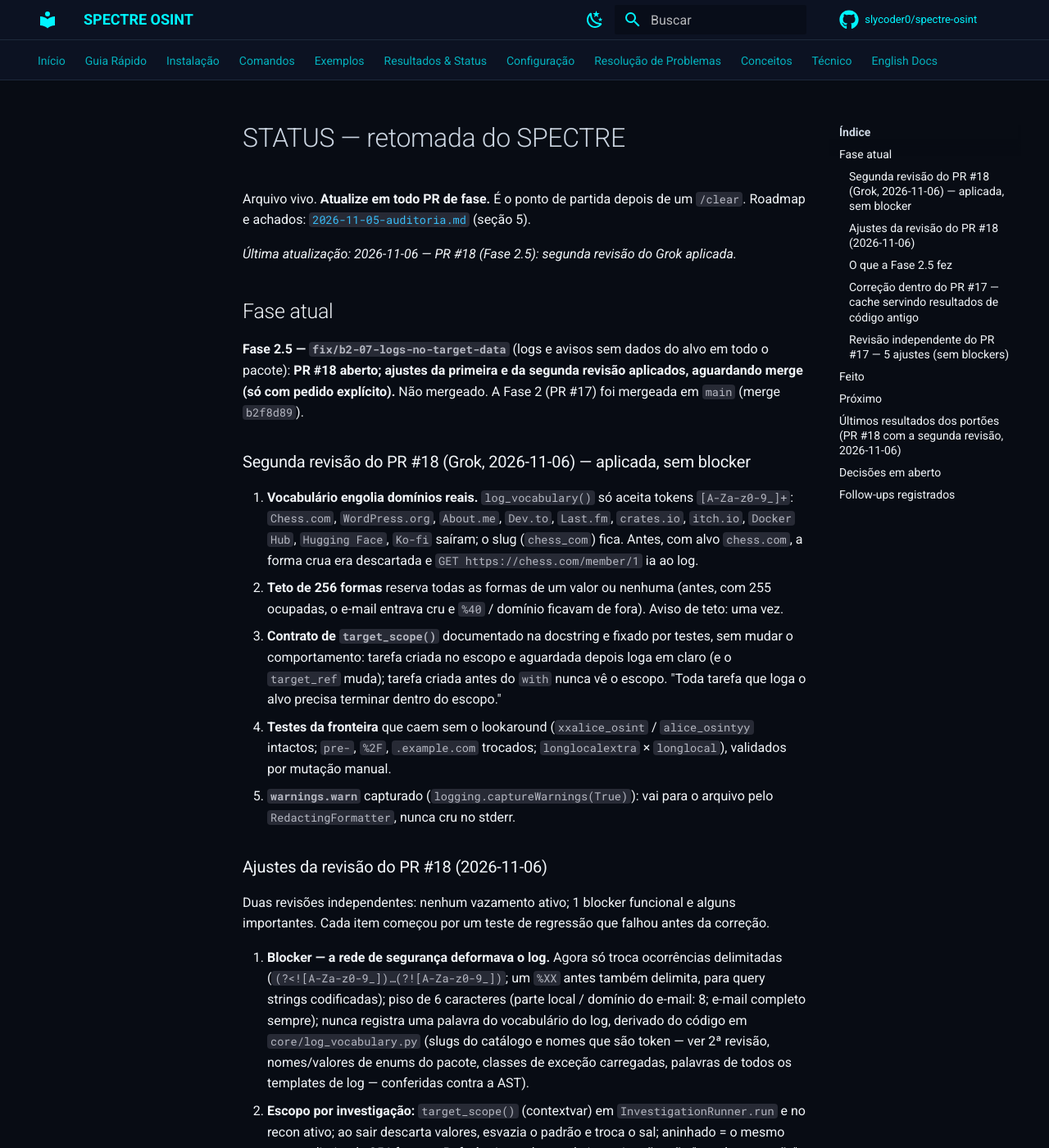
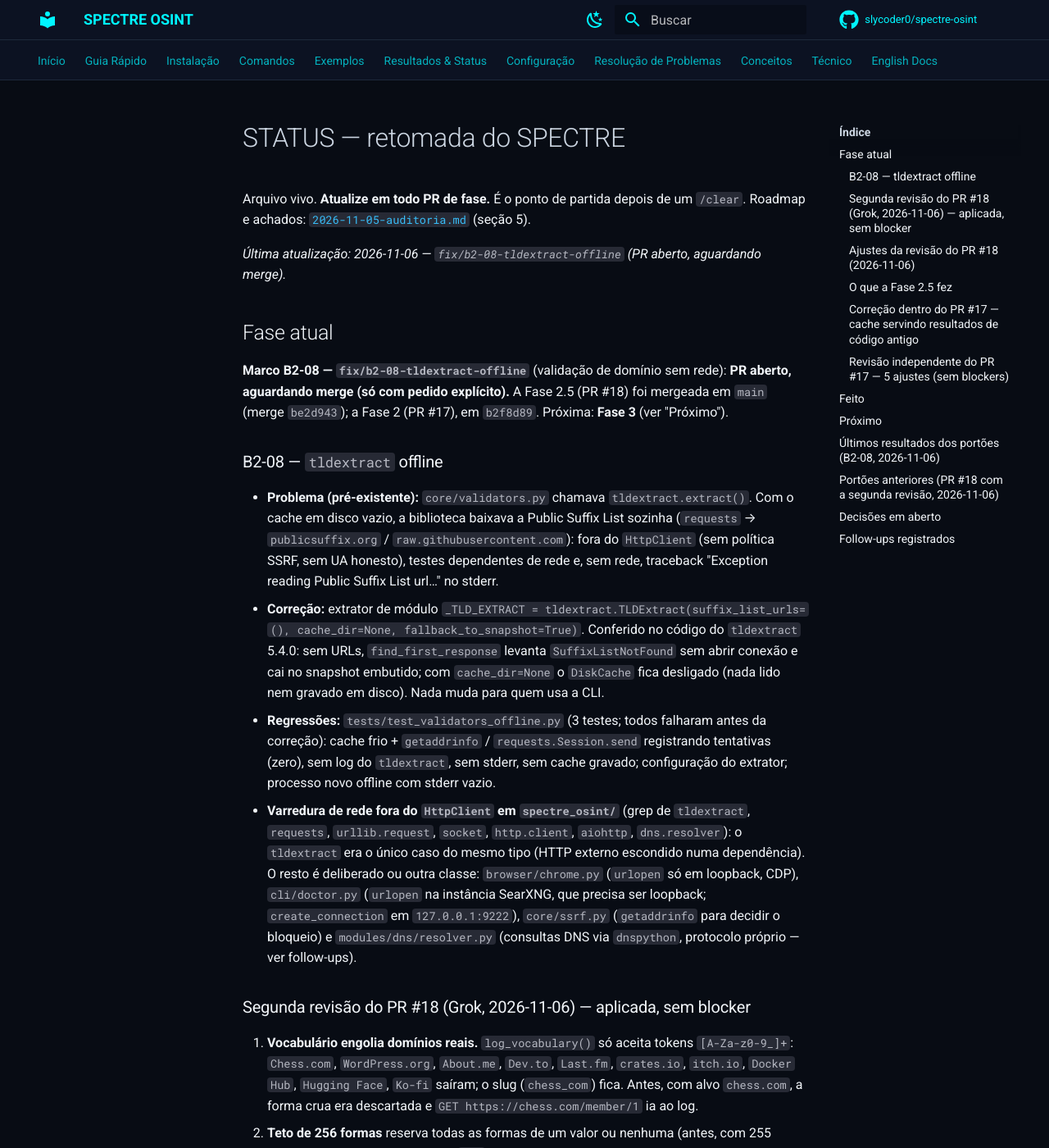
Before and after one commit to slycoder0/spectre-osint, an MkDocs documentation site: the page built from docs/audit/STATUS.md, in a window 1280 px wide and 1400 px high. Shown: the whole window at 82% size. Built offline with MkDocs 1.6.1 and Material for MkDocs 9.7.7, drawn with Linux system fonts in a browser that asks for light colours; comment, search, counter and statistics services are not loaded; some of the changed text lies outside the part shown.

Commit message:
fix(validators): make domain validation use the bundled suffix list only (B2-08)
tldextract.extract() fetched the Public Suffix List over HTTP via requests when its
disk cache was cold, bypassing HttpClient (SSRF policy, honest User-Agent), making
tests depend on the network and printing a traceback to stderr when offline.

Use a module-level TLDExtract(suffix_list_urls=(), cache_dir=None): no fetch, no disk
cache, bundled snapshot only. Regression tests cover a cold cache with every connection
attempt recorded, the extractor configuration, and a fresh offline process with empty stderr.

Co-Authored-By: Claude Sonnet 5.5 <noreply@anthropic.com>

````diff
--- a/docs/audit/STATUS.md
+++ b/docs/audit/STATUS.md
@@ -3,14 +3,37 @@
 Arquivo vivo. **Atualize em todo PR de fase.** É o ponto de partida depois de um `/clear`.
 Roadmap e achados: [`2026-11-05-auditoria.md`](2026-11-05-auditoria.md) (seção 5).
 
-_Última atualização: 2026-11-06 — PR #18 (Fase 2.5): segunda revisão do Grok aplicada._
+_Última atualização: 2026-11-06 — `fix/b2-08-tldextract-offline` (PR aberto, aguardando merge)._
 
 ## Fase atual
 
-**Fase 2.5 — `fix/b2-07-logs-no-target-data`** (logs e avisos sem dados do alvo em todo o
-pacote): **PR #18 aberto; ajustes da primeira e da segunda revisão aplicados, aguardando
-merge (só com pedido explícito).** Não mergeado. A Fase 2 (PR #17) foi mergeada em `main`
-(merge `b2f8d89`).
+**Marco B2-08 — `fix/b2-08-tldextract-offline`** (validação de domínio sem rede): **PR aberto,
+aguardando merge (só com pedido explícito).** A Fase 2.5 (PR #18) foi mergeada em `main`
+(merge `be2d943`); a Fase 2 (PR #17), em `b2f8d89`. Próxima: **Fase 3** (ver "Próximo").
+
+### B2-08 — `tldextract` offline
+
+- **Problema (pré-existente):** `core/validators.py` chamava `tldextract.extract()`. Com o cache
+  em disco vazio, a biblioteca baixava a Public Suffix List sozinha (`requests` →
+  `publicsuffix.org` / `raw.githubusercontent.com`): fora do `HttpClient` (sem política SSRF, sem
+  UA honesto), testes dependentes de rede e, sem rede, traceback "Exception reading Public Suffix
+  List url…" no stderr.
+- **Correção:** extrator de módulo `_TLD_EXTRACT = tldextract.TLDExtract(suffix_list_urls=(),
+  cache_dir=None, fallback_to_snapshot=True)`. Conferido no código do `tldextract` 5.4.0: sem URLs,
+  `find_first_response` levanta `SuffixListNotFound` sem abrir conexão e cai no snapshot embutido;
+  com `cache_dir=None` o `DiskCache` fica desligado (nada lido nem gravado em disco). Nada muda
+  para quem usa a CLI.
+- **Regressões:** `tests/test_validators_offline.py` (3 testes; todos falharam antes da correção):
+  cache frio + `getaddrinfo` / `requests.Session.send` registrando tentativas (zero), sem log do
+  `tldextract`, sem stderr, sem cache gravado; configuração do extrator; processo novo offline com
+  stderr vazio.
+- **Varredura de rede fora do `HttpClient` em `spectre_osint/`** (grep de `tldextract`, `requests`,
+  `urllib.request`, `socket`, `http.client`, `aiohttp`, `dns.resolver`): o `tldextract` era o único
+  caso do mesmo tipo (HTTP externo escondido numa dependência). O resto é deliberado ou outra
+  classe: `browser/chrome.py` (`urlopen` só em loopback, CDP), `cli/doctor.py` (`urlopen` na
+  instância SearXNG, que precisa ser loopback; `create_connection` em `127.0.0.1:9222`),
+  `core/ssrf.py` (`getaddrinfo` para decidir o bloqueio) e `modules/dns/resolver.py` (consultas DNS
+  via `dnspython`, protocolo próprio — ver follow-ups).
 
 ### Segunda revisão do PR #18 (Grok, 2026-11-06) — aplicada, sem blocker
 
@@ -137,7 +160,8 @@ Regressões em `tests/test_pr17_review_fixes.py` (todas falharam antes da corre
 | 0 | `chore/b2-05-resume-hygiene` (Pillow `>=13,<14`, strings `0.1.0b1`, UA) | #15 | mergeado |
 | 1 | `fix/b2-03b2-display-name-rejection` | #16 | mergeado (`5ee5fd7`) |
 | 2 | `feat/b2-06-presentation-i18n` | #17 | mergeado (`b2f8d89`) |
-| 2.5 | `fix/b2-07-logs-no-target-data` | #18 | aberto; 1ª e 2ª revisão aplicadas |
+| 2.5 | `fix/b2-07-logs-no-target-data` | #18 | mergeado (`be2d943`) |
+| — | `fix/b2-08-tldextract-offline` | #19 | aberto, aguardando merge |
 
 Fase 2, em poucas linhas (detalhes em `docs/technical/presentation.md` e `docs/technical/i18n.md`):
 
@@ -152,15 +176,28 @@ Fase 2, em poucas linhas (detalhes em `docs/technical/presentation.md` e `docs/t
 
 ## Próximo
 
-1. Merge do PR #18 (só com pedido explícito).
-2. **`fix/b2-08-tldextract-offline`** (PR próprio, antes da Fase 3): `tldextract` busca a lista
-   de sufixos fora do `HttpClient` (ver Follow-ups).
-3. **Fase 3 — menu interativo (fluxo de username primeiro) + identidade visual.** `spectre` sem
-argumentos abre o menu sobre a mesma camada `services/` e as mesmas views; tela de
-Configurações grava o idioma com `core.i18n.save_language()`. O plano da Fase 3 foi entregue
-ao arquiteto junto com o PR #18 (texto, sem branch) e espera revisão antes de começar.
+1. Merge do PR de B2-08 (só com pedido explícito).
+2. **Fase 3 — menu interativo (fluxo de username primeiro) + identidade visual — PRÓXIMA.**
+   `spectre` sem argumentos abre o menu sobre a mesma camada `services/` e as mesmas views; tela
+   de Configurações grava o idioma com `core.i18n.save_language()`. O plano da Fase 3 foi entregue
+   ao arquiteto junto com o PR #18 (texto, sem branch) e espera revisão antes de começar.
 
-## Últimos resultados dos portões (PR #18 com a segunda revisão, 2026-11-06)
+## Últimos resultados dos portões (B2-08, 2026-11-06)
+
+```text
+pytest -q        1181 passed in 112.71s   (local: --basetemp fora do repo; dentro do repo
+                                           test_session_not_in_sqlite_or_git falha por desenho)
+ruff check       All checks passed!
+mypy             Success: no issues found in 135 source files
+pip check        No broken requirements found.
+pip-audit        No known vulnerabilities found
+                 (spectre-osint: not on PyPI, skipped — esperado)
+```
+
+Ao vivo, com `TLDEXTRACT_CACHE` apontando para uma pasta vazia: `spectre domain example.co.uk` →
+saída 0; stderr 0 bytes (nenhum "Public Suffix"); a pasta do cache continuou vazia.
+
+## Portões anteriores (PR #18 com a segunda revisão, 2026-11-06)
 
 ```text
 pytest -q        1178 passed in 115.95s   (local: --basetemp por PermissionError no %TEMP%)
@@ -235,11 +272,15 @@ Execução anterior da Fase 2 (diretórios isolados, cwd fora do repo, stderr n
   `modules/search` chamam o callback de progresso direto; se ele lançar, a passada inteira é
   pulada ("Search intelligence skipped"). O pipeline e o catálogo já protegem. Proteger no
   pipeline (passar um wrapper seguro) — achado pelo canário da Fase 2.5.
-- **`tldextract` fora do `HttpClient` → próximo PR `fix/b2-08-tldextract-offline` (antes da
-  Fase 3).** `core/validators.py` (~linhas 94 e 101) chama `tldextract.extract()`, que com cache
-  frio busca a lista de sufixos públicos na rede sozinho: fura a política SSRF e o UA do
-  `HttpClient` e faz teste depender de rede. Usar a lista embutida (sem fetch) ou um extrator
-  configurado offline.
+- ~~`tldextract` fora do `HttpClient`~~ — **resolvido em B2-08** (extrator offline).
+- **Lista de sufixos públicos embutida é antiga:** o snapshot do `tldextract` 5.4.0 é de
+  `2025-04-07`. TLDs / sufixos criados depois podem não ser reconhecidos (`normalize_domain`
+  rejeitaria um TLD novo). Atualizar a PSL junto com a dependência (subir `tldextract` no
+  `pyproject.toml` e rodar `pip-audit`); não há download próprio por decisão.
+- **DNS fora do `HttpClient`:** `modules/dns/resolver.py` consulta nameservers direto via
+  `dnspython` (UDP/TCP 53) e `core/ssrf.py` resolve nomes com `getaddrinfo`. Não é HTTP e é
+  deliberado, mas fica fora da política SSRF / UA; decidir se o resolvedor precisa de política
+  própria (ex.: bloquear IP privado nas respostas) numa fase de segurança.
 - **`_cli_fail` / stderr com `str(exc)` → Fase 3**, junto com as mensagens de erro do menu:
   `SSRFBlocked` mostra o IP, `ConnectError` mostra a URL. Não é log (não é gravado), mas aparece
   no terminal. Mensagens de exceção continuam nos achados e relatórios por desenho.
````
Also changed, not shown: CHANGELOG.md (+3 -0 lines), 2 other files.
